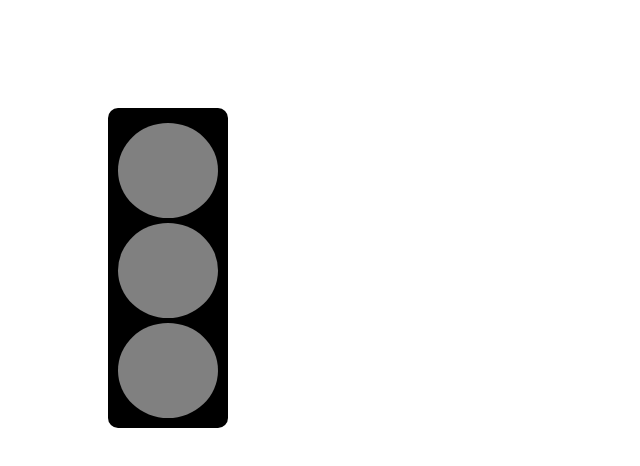
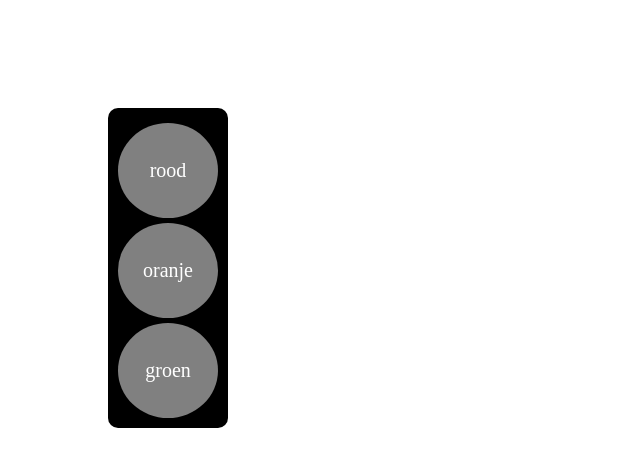
Before and after one commit to ROC-van-Amsterdam-College-Amstelland/student_js-op3-les-1-donnevspankeren, a plain HTML site: page opdracht01/index.html in a window 1280 px wide. Shown: the whole page, without its empty margins (0-640 px from the left). Drawn offline with Linux system fonts and the light colour scheme.

Commit message:
opdracht 1 klaar

```diff
--- a/opdracht01/index.html
+++ b/opdracht01/index.html
@@ -5,7 +5,6 @@
     <meta name="viewport" content="width=device-width, initial-scale=1.0">
     <meta http-equiv="X-UA-Compatible" content="ie=edge">
     <link rel="stylesheet" href="css/style.css">
-    <script src="js/script.js"></script>
     <title>Opdracht 1</title>
 </head>
 <body>
@@ -14,5 +13,6 @@
         <div id="light-middle" class="light"></div>
         <div id="light-bottom" class="light"></div>
     </div>
+    <script src="js/script.js"></script>
 </body>
 </html>
--- a/opdracht01/js/script.js
+++ b/opdracht01/js/script.js
@@ -4,6 +4,8 @@ var go = "groen";
 
 window.onload = function(){
     //JOUW CODE HIER
-
+    document.getElementById("light-top").innerHTML = stop;
+    document.getElementById("light-middle").innerHTML= maybe;
+    document.getElementById("light-bottom").innerHTML= go;
 
 }
```
